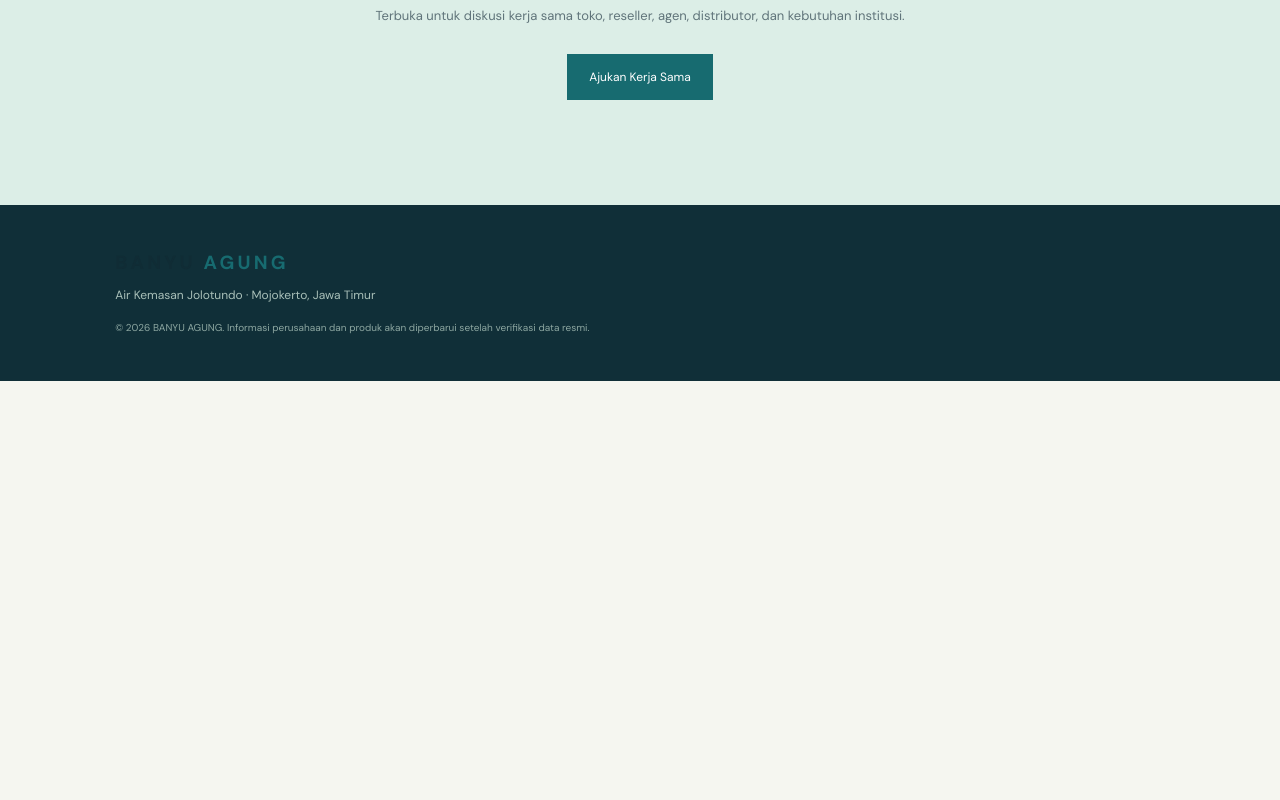
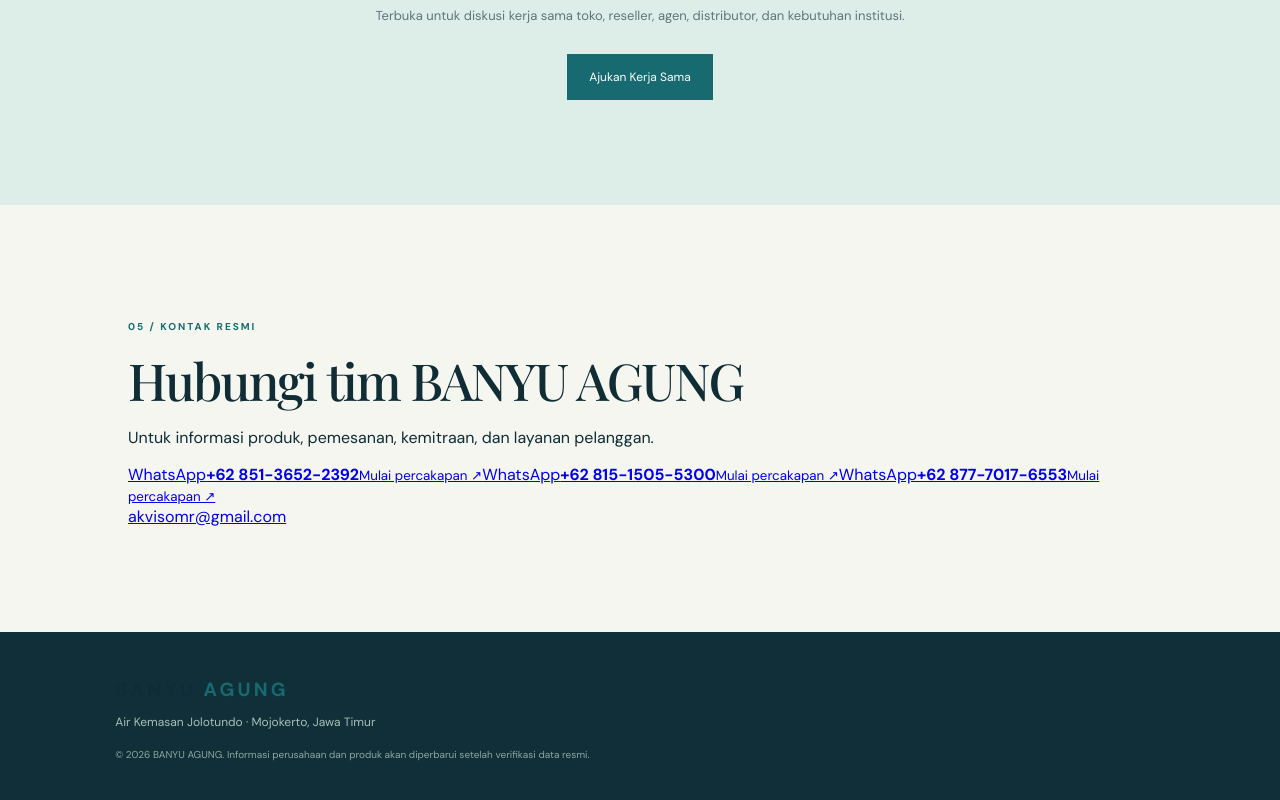
Before and after one commit to akvisomr-eng/BANYU-AGUNG, a Next.js app: page / in a window 1280 px wide. Shown: the part 2996-3796 px from the top of the page. Before the commit the page ends 3377 px from the top, so only its background shows below. Built offline with nearby package versions, Linux system fonts and the light colour scheme; a web font is replaced by a local one.

Commit message:
feat(website): add verified WhatsApp and email contacts

```diff
--- a/src/app/page.tsx
+++ b/src/app/page.tsx
@@ -3,15 +3,21 @@ const products = [
   { name: "Kemasan Galon", detail: "Solusi kebutuhan air minum berulang untuk pelanggan dan mitra.", size: "Ketersediaan dikonfirmasi oleh tim penjualan" },
   { name: "Kemitraan Distribusi", detail: "Peluang kerja sama untuk toko, reseller, agen, dan distributor.", size: "Wilayah layanan dikonfirmasi saat pendaftaran" },
 ];
+const contacts = [
+  { phone: "+62 851-3652-2392", href: "https://wa.me/6285136522392" },
+  { phone: "+62 815-1505-5300", href: "https://wa.me/6281515055300" },
+  { phone: "+62 877-7017-6553", href: "https://wa.me/6287770176553" },
+];
 
 export default function Home() {
   return <main>
-    <header className="topbar"><a className="brand" href="/">BANYU <span>AGUNG</span></a><nav><a href="#tentang">Tentang</a><a href="#produk">Produk</a><a href="#mutu">Mutu & Proses</a><a href="#mitra">Kemitraan</a></nav><a className="navCta" href="mailto:info@banyuagung.id">Hubungi Kami ↗</a></header>
+    <header className="topbar"><a className="brand" href="/">BANYU <span>AGUNG</span></a><nav><a href="#tentang">Tentang</a><a href="#produk">Produk</a><a href="#mutu">Mutu & Proses</a><a href="#mitra">Kemitraan</a></nav><a className="navCta" href="#kontak">Hubungi Kami ↗</a></header>
     <section className="hero"><div className="heroCopy"><p className="eyebrow">AIR KEMASAN • JOLOTUNDO</p><h1>Kesegaran yang dijaga, <em>kepercayaan</em> yang dibangun.</h1><p className="lead">BANYU AGUNG mengembangkan bisnis air kemasan dengan perhatian pada sumber air, proses produksi, pengendalian mutu, dan pelayanan distribusi.</p><div className="actions"><a className="primary" href="#produk">Jelajahi Produk</a><a className="secondary" href="#tentang">Kenali Perusahaan ↓</a></div><div className="heroMeta"><span>JOLOTUNDO, MOJOKERTO</span><span>QUALITY • CARE • TRUST</span></div></div><div className="heroVisual"><div className="waterOrb"><div className="orbText">BANYU<br/><b>AGUNG</b><small>JOLOTUNDO WATER</small></div></div><div className="visualNote">Terinspirasi dari alam<br/>dan kearifan lokal</div></div></section>
     <section id="tentang" className="intro section"><div><p className="eyebrow">01 / TENTANG KAMI</p><h2>Membangun bisnis air minum dengan fondasi yang bertanggung jawab.</h2></div><div><p>BANYU AGUNG dipersiapkan sebagai usaha air kemasan yang mengutamakan tata kelola sumber air, proses produksi yang terkendali, transparansi informasi, dan jaringan distribusi yang dapat diandalkan.</p><p className="muted">Informasi badan usaha, alamat fasilitas, sejarah, kapasitas, dan legalitas akan dilengkapi berdasarkan data resmi perusahaan.</p></div></section>
     <section id="produk" className="products section"><div className="sectionHead"><div><p className="eyebrow">02 / PORTOFOLIO</p><h2>Produk & layanan</h2></div><p>Solusi air minum untuk pelanggan, pelaku usaha, dan mitra distribusi.</p></div><div className="productGrid">{products.map((p,i)=><article className="productCard" key={p.name}><div className="productArt"><span>0{i+1}</span><div className="bottle"><i/></div></div><h3>{p.name}</h3><p>{p.detail}</p><small>{p.size}</small></article>)}</div></section>
-    <section id="mutu" className="quality section"><div><p className="eyebrow">03 / MUTU & TANGGUNG JAWAB</p><h2>Kepercayaan harus dibuktikan, bukan sekadar diklaim.</h2><p>Informasi kualitas air, proses pengolahan, sanitasi, dan pengujian laboratorium akan disampaikan secara transparan berdasarkan dokumen yang sah dan hasil uji terkini.</p><a className="textLink" href="mailto:info@banyuagung.id">Tanyakan informasi mutu ↗</a></div><div className="qualityPanel"><span className="qualityIcon">◌</span><h3>Transparansi kualitas</h3><p>Publikasi parameter mutu hanya dilakukan setelah verifikasi laporan laboratorium, metode uji, tanggal sampling, dan kesesuaian regulasi.</p><div className="qualityRule"/></div></section>
-    <section id="mitra" className="partner section"><p className="eyebrow">04 / TUMBUH BERSAMA</p><h2>Menjadi bagian dari jaringan BANYU AGUNG.</h2><p>Terbuka untuk diskusi kerja sama toko, reseller, agen, distributor, dan kebutuhan institusi.</p><a className="primary" href="mailto:info@banyuagung.id?subject=Kemitraan%20BANYU%20AGUNG">Ajukan Kerja Sama</a></section>
+    <section id="mutu" className="quality section"><div><p className="eyebrow">03 / MUTU & TANGGUNG JAWAB</p><h2>Kepercayaan harus dibuktikan, bukan sekadar diklaim.</h2><p>Informasi kualitas air, proses pengolahan, sanitasi, dan pengujian laboratorium akan disampaikan secara transparan berdasarkan dokumen yang sah dan hasil uji terkini.</p><a className="textLink" href="#kontak">Tanyakan informasi mutu ↗</a></div><div className="qualityPanel"><span className="qualityIcon">◌</span><h3>Transparansi kualitas</h3><p>Publikasi parameter mutu hanya dilakukan setelah verifikasi laporan laboratorium, metode uji, tanggal sampling, dan kesesuaian regulasi.</p><div className="qualityRule"/></div></section>
+    <section id="mitra" className="partner section"><p className="eyebrow">04 / TUMBUH BERSAMA</p><h2>Menjadi bagian dari jaringan BANYU AGUNG.</h2><p>Terbuka untuk diskusi kerja sama toko, reseller, agen, distributor, dan kebutuhan institusi.</p><a className="primary" href="mailto:akvisomr@gmail.com?subject=Kemitraan%20BANYU%20AGUNG">Ajukan Kerja Sama</a></section>
+    <section id="kontak" className="contact section"><p className="eyebrow">05 / KONTAK RESMI</p><h2>Hubungi tim BANYU AGUNG</h2><p className="contactIntro">Untuk informasi produk, pemesanan, kemitraan, dan layanan pelanggan.</p><div className="contactGrid">{contacts.map((c)=><a className="contactItem" href={c.href} target="_blank" rel="noreferrer" key={c.phone}><span>WhatsApp</span><strong>{c.phone}</strong><small>Mulai percakapan ↗</small></a>)}</div><a className="contactEmail" href="mailto:akvisomr@gmail.com">akvisomr@gmail.com</a></section>
     <footer><a className="brand" href="/">BANYU <span>AGUNG</span></a><p>Air Kemasan Jolotundo · Mojokerto, Jawa Timur</p><small>© {new Date().getFullYear()} BANYU AGUNG. Informasi perusahaan dan produk akan diperbarui setelah verifikasi data resmi.</small></footer>
   </main>;
 }
```
